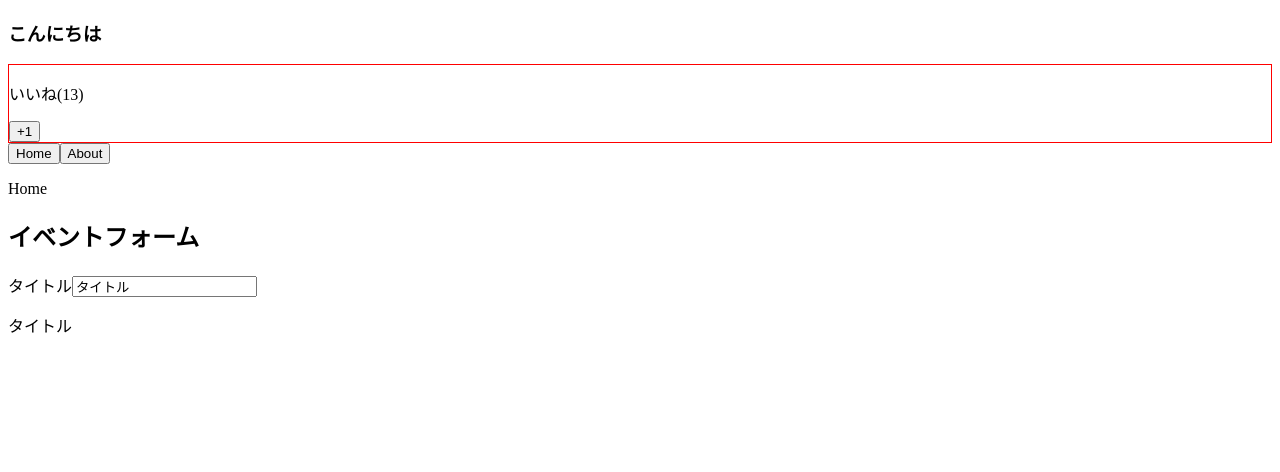
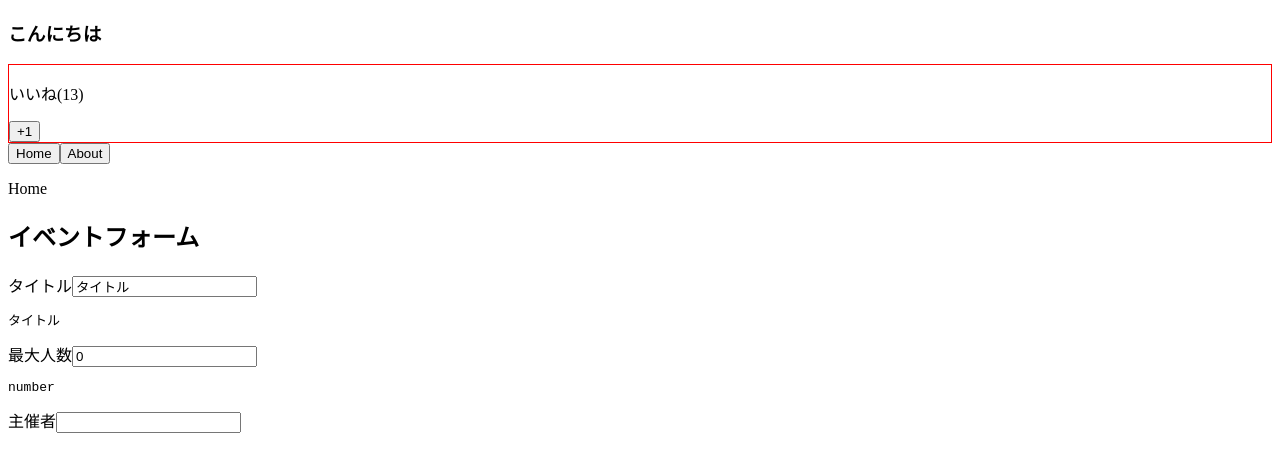
Before and after one commit to Yasunori-aloha/Vuejs-training, a Vue app in the folder vuejs-training-project/: page / in a window 1280 px wide. Shown: the top 472 px of the page. Built offline with nearby package versions, Linux system fonts and the light colour scheme.

Commit message:
'v-model'に対する修飾子の使用方法について

```diff
--- a/vuejs-training-project/src/App.vue
+++ b/vuejs-training-project/src/App.vue
@@ -40,8 +40,16 @@
     <div>
       <h2>イベントフォーム</h2>
       <label for='title'>タイトル</label>
-      <input id='title' type='text' v-model="eventData.title">
-      <p>{{eventData.title}}</p>
+      <input id='title' type='text' v-model.lazy="eventData.title">
+      <pre>{{eventData.title}}</pre>
+
+      <label for='maxNumber'>最大人数</label>
+      <input id='maxNumber' type='number' v-model.number="eventData.maxNumber">
+      <pre>{{typeof eventData.maxNumber}}</pre>
+
+      <label for='host'>主催者</label>
+      <input id='host' type='text' v-model.trim="eventData.host">
+      <pre>{{eventData.host}}</pre>
     </div>
   </div>
 </template>
@@ -58,7 +66,9 @@ export default {
       title: 'title',
       currentComponent: 'Home',
       eventData:{
-        title: 'タイトル'
+        title: 'タイトル',
+        maxNumber: 0,
+        host: ''
       }
     }
   },
```
